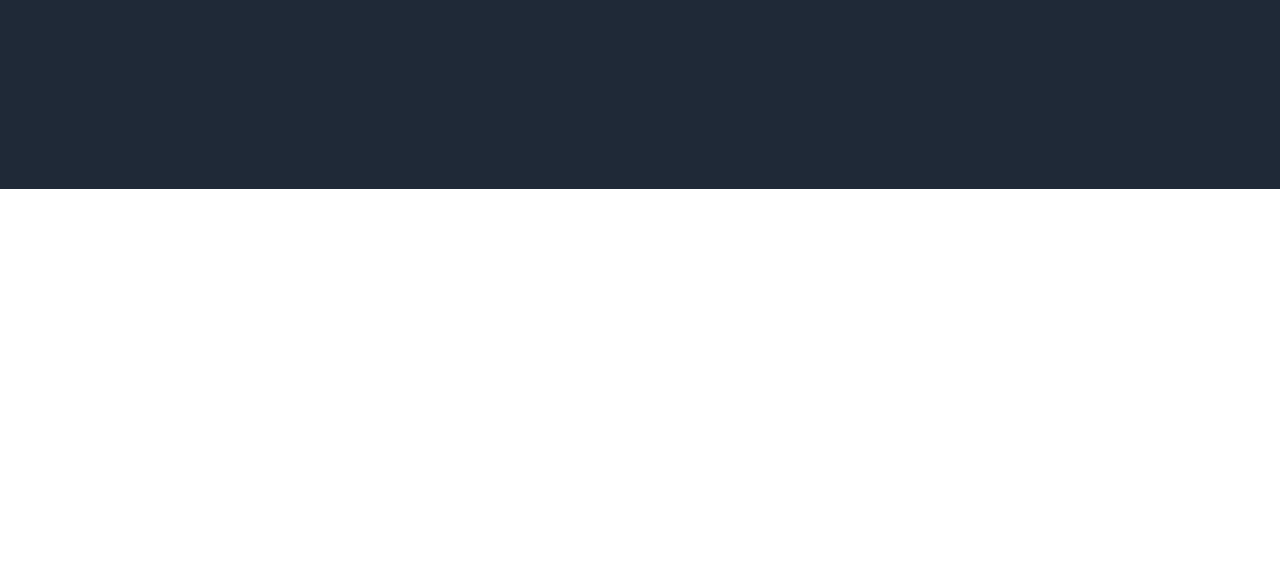
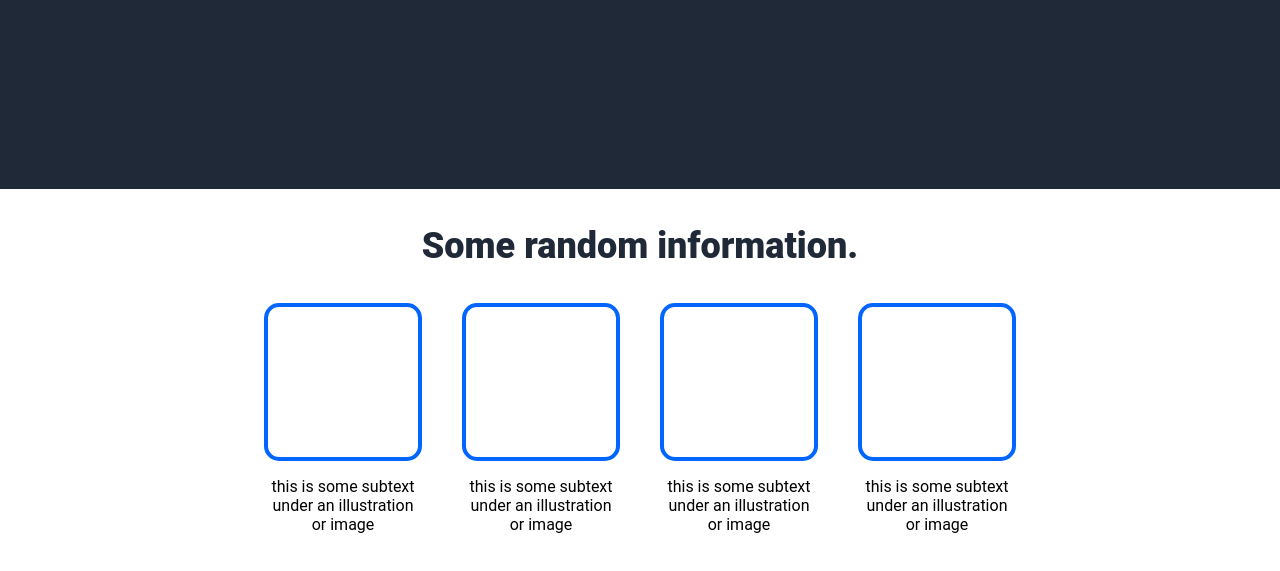
Before and after one commit to pmartin5588/odin-css-project-landing-page, a plain HTML site: page index.html in a window 1280 px wide. Shown: the part 451-1022 px from the top of the page. Before the commit the page ends 800 px from the top, so only its background shows below. Drawn offline with Linux system fonts and the light colour scheme.

Commit message:
Section 2 done

```diff
--- a/index.html
+++ b/index.html
@@ -32,7 +32,27 @@
             </div>
         </div>
         <div class="section2">
-
+            <div class="title">
+                <p>Some random information.</p>
+            </div>
+            <div class="illustrations">
+                <div class="wrapper">
+                    <div class="illustration"></div>
+                    <p>this is some subtext under an illustration or image</p>
+                </div>
+                <div class="wrapper">
+                    <div class="illustration"></div>
+                    <p>this is some subtext under an illustration or image</p>
+                </div>
+                <div class="wrapper">
+                    <div class="illustration"></div>
+                    <p>this is some subtext under an illustration or image</p>
+               </div>
+               <div class="wrapper">
+                    <div class="illustration"></div>
+                    <p>this is some subtext under an illustration or image</p>
+               </div>
+            </div>
         </div>
         <div class="section3">
 
--- a/style.css
+++ b/style.css
@@ -28,6 +28,7 @@ body{
     width: 70vw;
     flex-basis: 60vh;
     align-items: center;
+
 }
 
 .left{
@@ -35,6 +36,7 @@ body{
     flex-direction: column;
     height: 220px;
     justify-content: space-between;
+    min-width: 230px;
 }
 button{
     max-width: 25%;
@@ -43,6 +45,7 @@ button{
     background-color: #3882F6;
     color: white;
     border: none;
+    min-width: 70px;
 }
 
 .logo{
@@ -77,3 +80,39 @@ a{
     margin: 0;
     max-width: 90%;
 }
+
+.section2{
+    height: 70vh;
+}
+
+.illustrations{
+    display: flex;
+    justify-content: center;
+    gap: 40px;
+    text-align: center;
+}
+
+.illustration{
+    height: 150px;
+    width: 150px;
+    border: 4px solid;
+    border-color: rgb(0, 102, 255);
+    border-radius: 15px;
+}
+
+.illustrations > p{
+    width: 158px;
+
+}
+
+div.wrapper{
+    width: 158px;
+}
+
+.title{
+    display: flex;
+    justify-content: center;
+    font-size: 36px;
+    color: #1F2937;
+    font-weight: 900;
+}
```
